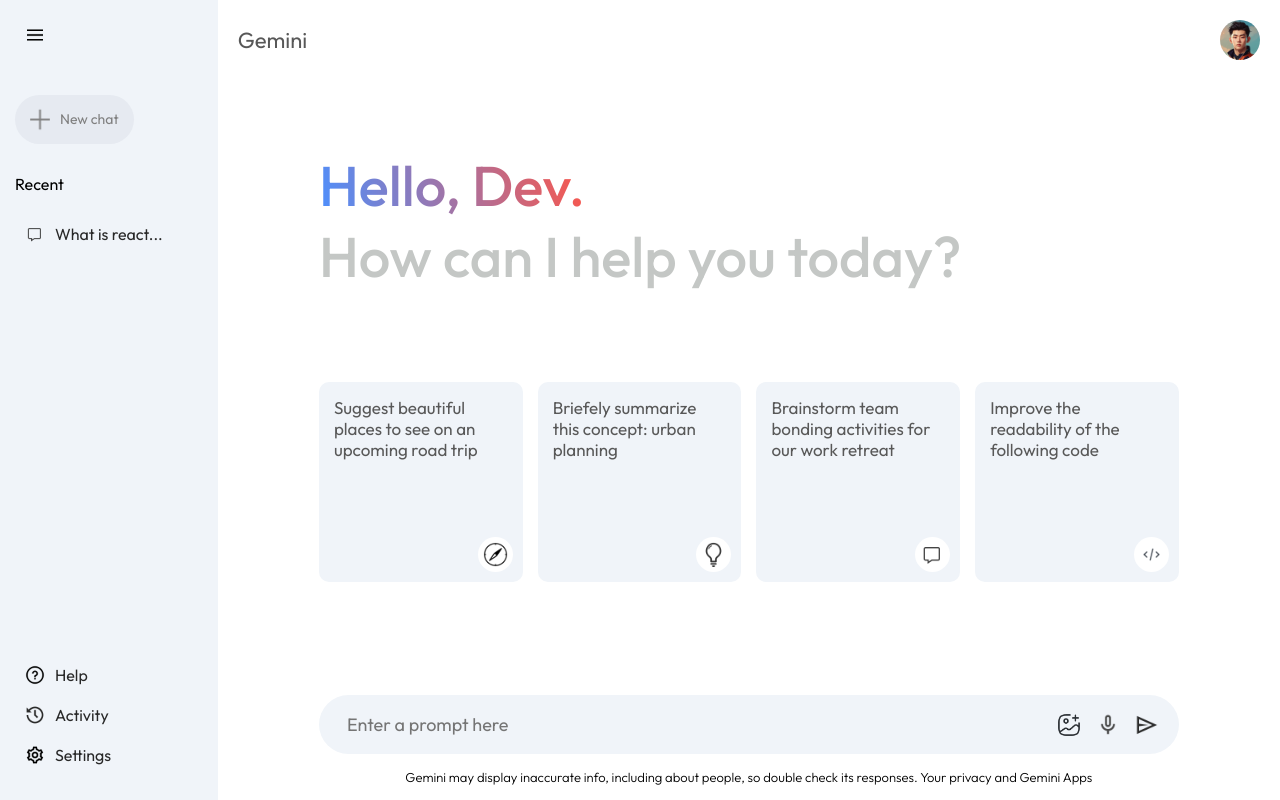
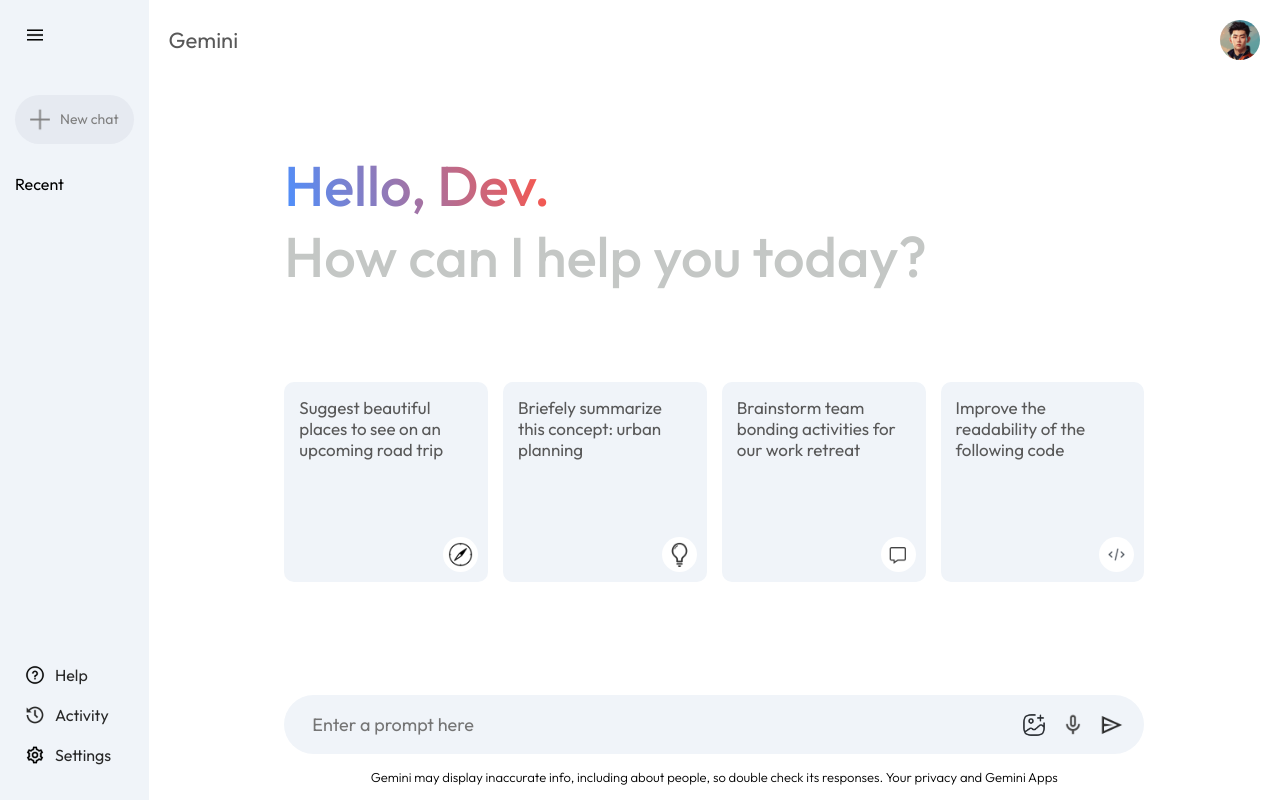
Before and after one commit to Aurelie04/React-JS-Gemini-API, a React (Vite) app: page / in a window 1280 px wide. Both pictures are taken after a click on the picture 35 px from the left and 35 px from the top of the page. Built offline with nearby package versions, Linux system fonts and the light colour scheme.

Commit message:
populating chat on sidebar to indicate recent conversation

```diff
--- a/src/components/Sidebar/Sidebar.jsx
+++ b/src/components/Sidebar/Sidebar.jsx
@@ -1,11 +1,12 @@
-import React, { useState } from 'react'
+import React, { useContext, useState } from 'react'
 import './Sidebar.css'
 import { assets } from '../../assets/assets'
+import { Context } from '../../context/Context'
 
 const Sidebar = () => {
 
     const [extended, setExtended] = useState(false)
-
+    const {onSent,prevPrompts,setRecentPrompt} = useContext(Context)
     return (
         <div className='sidebar'>
             <div className="top">
@@ -17,10 +18,16 @@
                 {extended
                     ? <div className='recent'>
                         <p className='recent-title'>Recent</p>
-                        <div className="recent-entry">
-                            <img src={assets.message_icon} alt='' />
-                            <p>What is react...</p>
-                        </div>
+                          {prevPrompts.map((item,index)=>{
+                            return(
+                                <div className="recent-entry">
+                                   <img src={assets.message_icon} alt='' />
+                                    <p>{item}...</p>
+                               </div>
+                            )
+                          })}
+
+
                     </div>
                     : null
                 }
```
